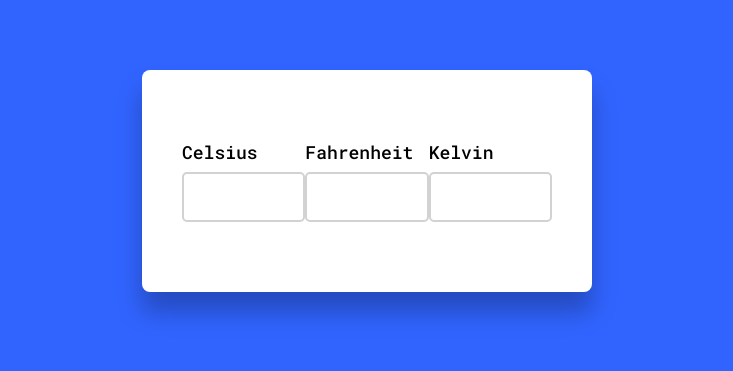
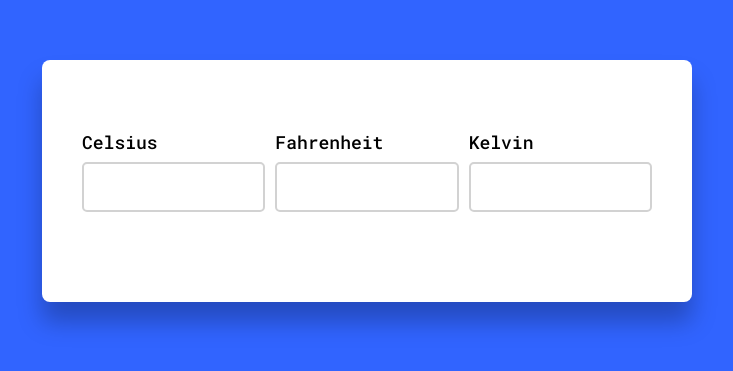
Before and after one commit to PanchenkoNaz/temperature-conversion__vue.js, a plain HTML site: page index.html in a window 1280 px wide. Shown: the part 219-590 px from the top of the page, without its empty margins (273-1006 px from the left). Drawn offline with nearby package versions, Linux system fonts and the light colour scheme.

Commit message:
fix style.css

```diff
--- a/style.css
+++ b/style.css
@@ -13,7 +13,7 @@ body {
 }
 
 .wrapper {
-    width: 450px;
+    width: 650px;
     background-color: #ffffff;
     padding: 70px 40px;
     position: absolute;
@@ -24,10 +24,12 @@ body {
     border-radius: 8px;
     display: flex;
     justify-content: space-between;
+    gap: 10px;
 }
 
 .container {
     width: 45%;
+    margin-bottom: 20px;
 }
 
 input {
```
